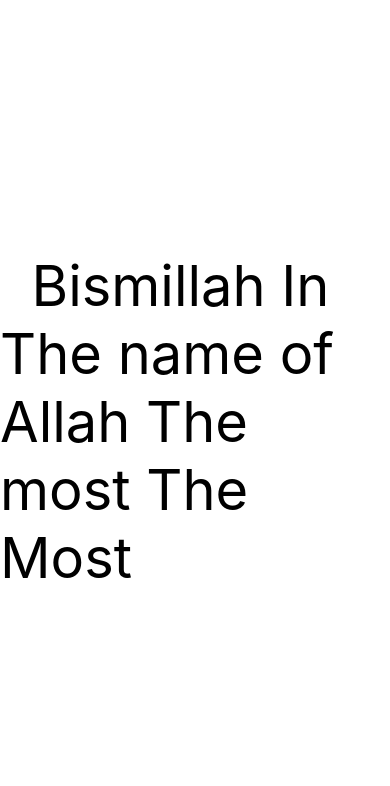
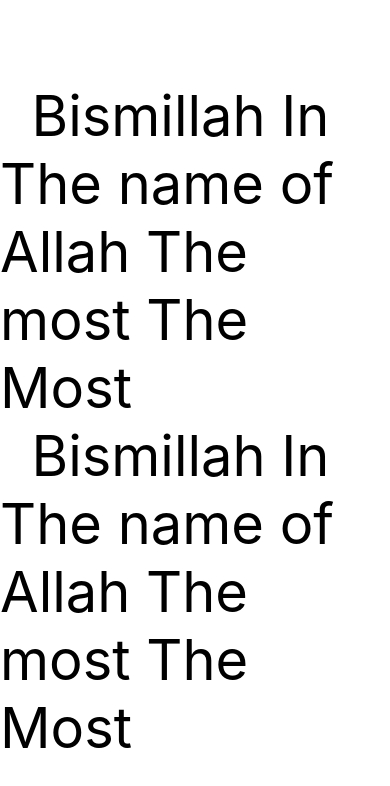
Before and after one commit to akhzarna/MyNewRepoforG1, a React Native app: screen / in a window 390 px wide. Shown: the top 786 px of the page. Built offline with nearby package versions, Linux system fonts and the light colour scheme.

Commit message:
Text Tag add

```diff
--- a/App.js
+++ b/App.js
@@ -5,6 +5,8 @@ export default function App() {
   return (
     <View style={styles.container}>
       <Text style={{fontSize:56}}>  Bismillah In The name of Allah The most The Most </Text>
+      <Text style={{fontSize:56}}>  Bismillah In The name of Allah The most The Most </Text>
+
       <StatusBar style="auto" />
     </View>
   );
```
